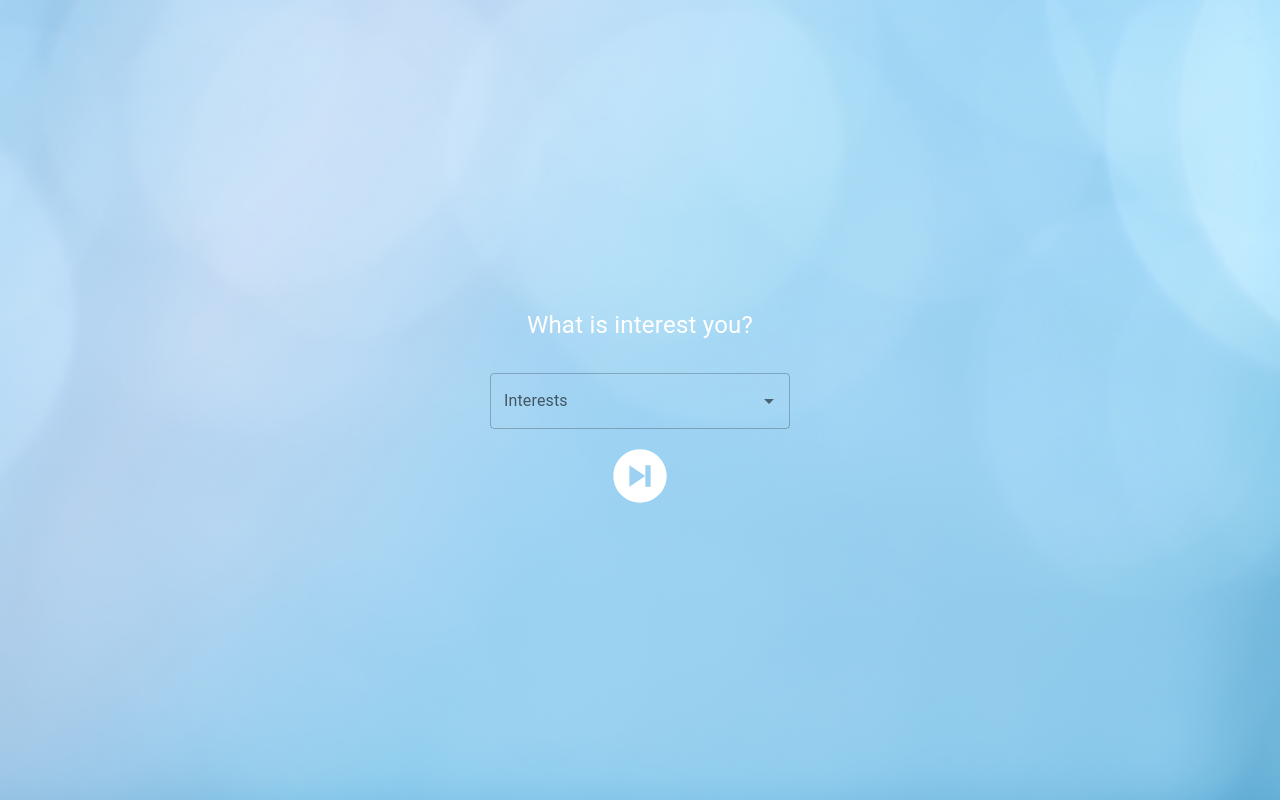
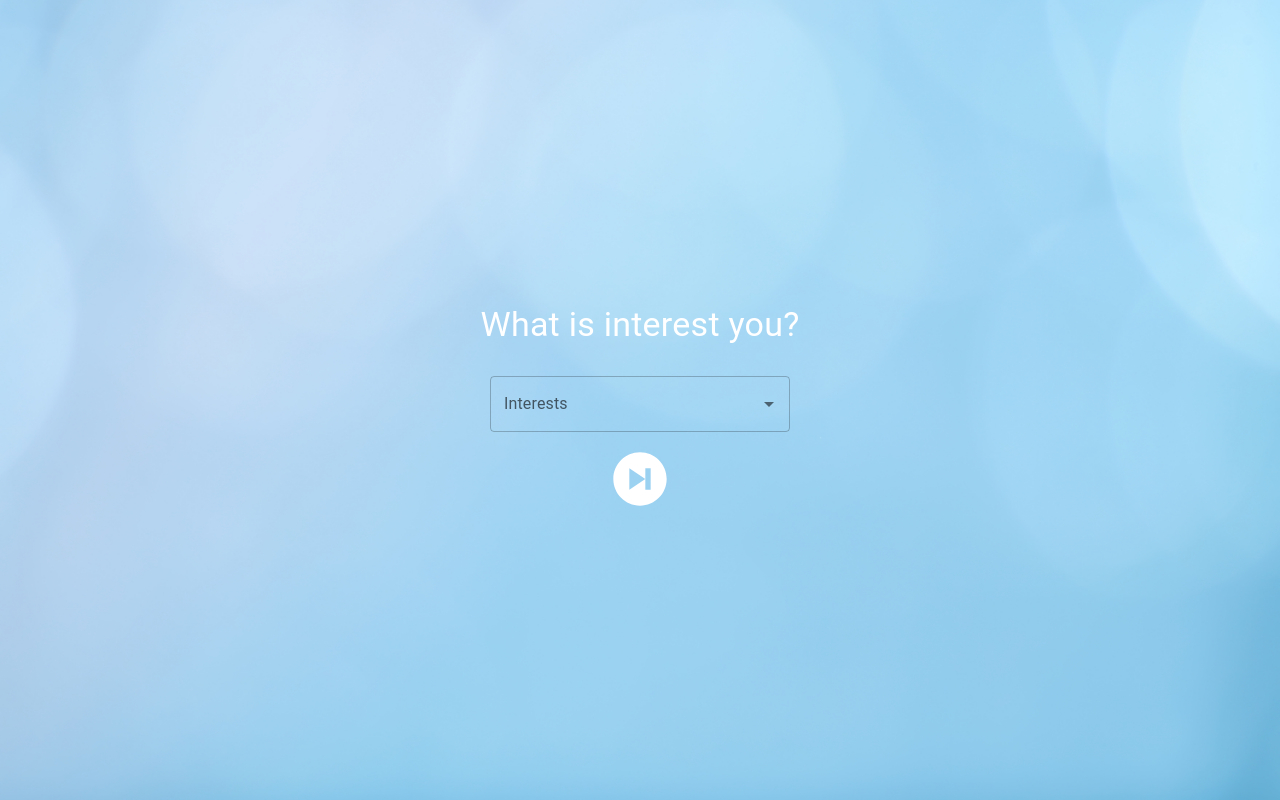
Before and after one commit to oprokopieva382/Love-Link, a React (Vite) app in the folder client/: page /question2 in a window 1280 px wide. Built offline with nearby package versions, Linux system fonts and the light colour scheme.

Commit message:
code optimization in QuestionTwo

```diff
--- a/client/src/pages/QuestionTwo.jsx
+++ b/client/src/pages/QuestionTwo.jsx
@@ -1,12 +1,10 @@
-import Box from "@mui/material/Box";
-import TextField from "@mui/material/TextField";
 import { BiSolidSkipNextCircle } from "react-icons/bi";
-import background from "../assets/img/questionBackground.jpeg";
-import Typography from "@mui/material/Typography";
 import "react-datepicker/dist/react-datepicker.css";
 import { useState } from "react";
 import { useNavigate } from "react-router-dom";
 import Autocomplete from "@mui/material/Autocomplete";
+import { BoxContainer } from "../style/general.style";
+import { StyledTextField, StyledTypography } from "../style/question.style";
 
 const options = [
   "🐕‍🦺 Animal Rescue",
@@ -27,22 +25,8 @@ export const QuestionTwo = () => {
   };
 
   return (
-    <Box
-      sx={{
-        backgroundImage: `url(${background})`,
-        backgroundSize: "cover",
-        backgroundPosition: "center",
-        height: "100vh",
-        display: "flex",
-        flexDirection: "column",
-        justifyContent: "center",
-        alignItems: "center",
-        color: "white",
-      }}
-    >
-      <Typography sx={{ fontSize: "1.5rem", padding: "15px" }}>
-        What is interest you?
-      </Typography>
+    <BoxContainer>
+      <StyledTypography variant="h4">What is interest you?</StyledTypography>
       <Autocomplete
         multiple
         id="interests"
@@ -50,7 +34,7 @@ export const QuestionTwo = () => {
         onChange={(event, value) => setSelectedOptions(value)}
         value={selectedOptions}
         renderInput={(params) => (
-          <TextField
+          <StyledTextField
             {...params}
             label="Interests"
             variant="outlined"
@@ -62,6 +46,6 @@ export const QuestionTwo = () => {
         onClick={runNextPage}
         style={{ fontSize: "4rem" }}
       />
-    </Box>
+    </BoxContainer>
   );
 };
```
